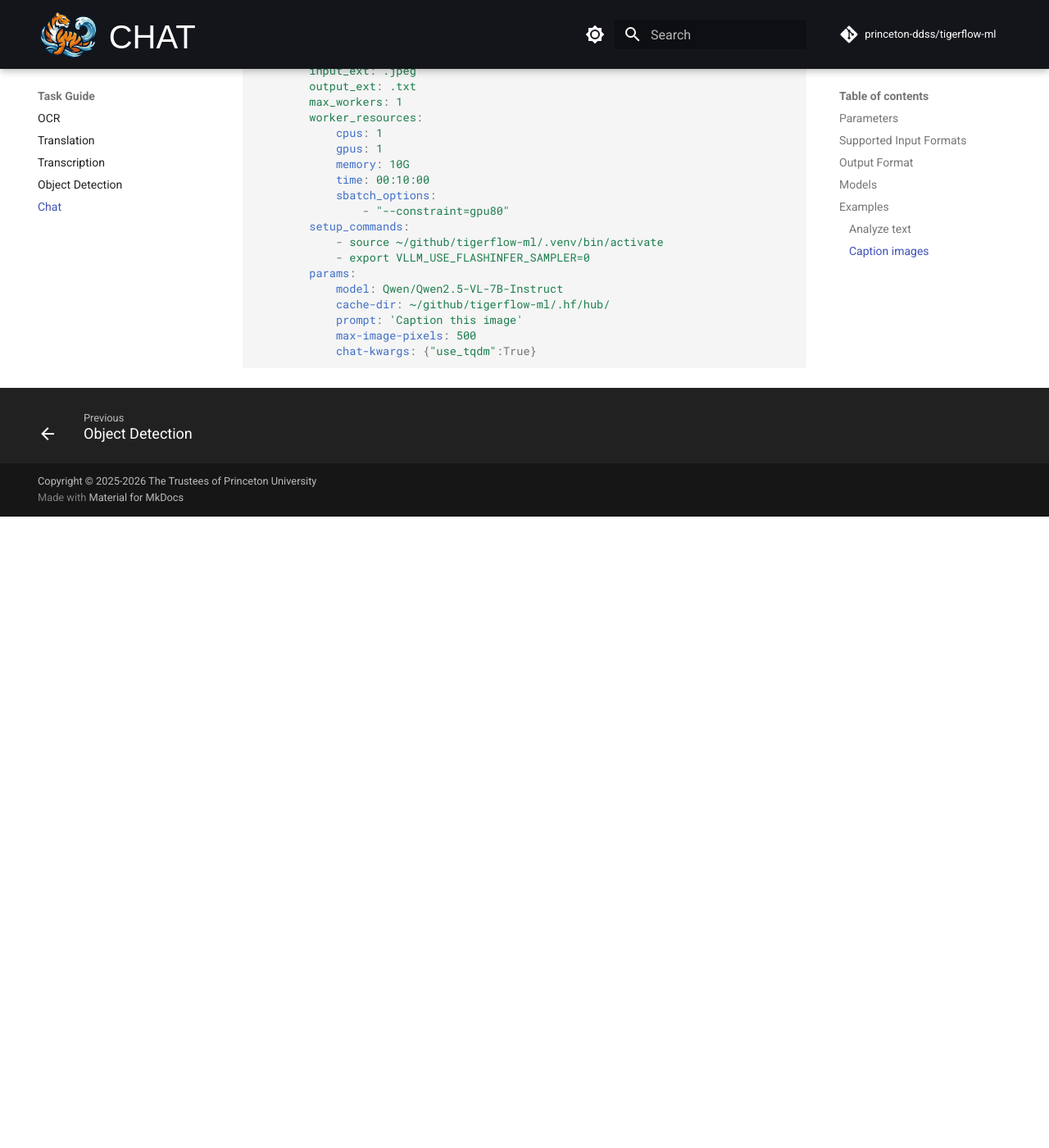
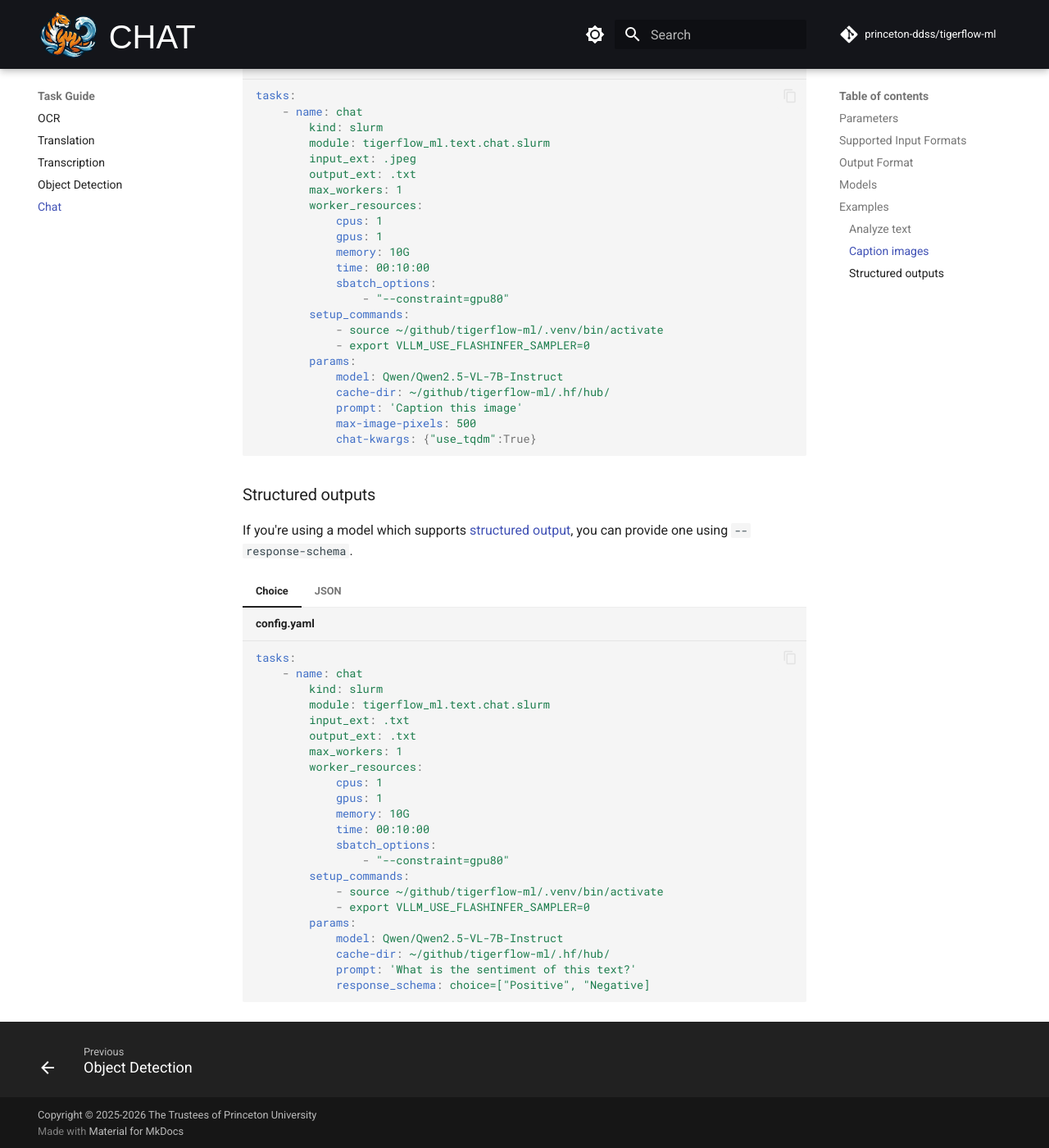
Before and after one commit to princeton-ddss/tigerflow-ml, an MkDocs documentation site: the page built from docs/mkdocs/tasks/chat.md, in a window 1280 px wide and 1400 px high, scrolled down 2515 px. Shown: the whole window at 82% size. Built offline with MkDocs 1.6.1 and Material for MkDocs 9.7.7, drawn with Linux system fonts in a browser that asks for light colours; some web fonts are replaced; comment, search, counter and statistics services are not loaded; the version menu is left out; before the commit the page ends 3145 px from its top, so only the background shows below that; some of the changed text lies outside the part shown.

Commit message:
feat(chat): adds --response_schema

````diff
--- a/docs/mkdocs/tasks/chat.md
+++ b/docs/mkdocs/tasks/chat.md
@@ -16,6 +16,7 @@ Analyze text or image files using vLLM compatible HuggingFace chat models.
 | `--max-model-len`     |                           | Maximum sequence length (input + output tokens) passed to vLLM. Set this for large-context models to avoid OOM. |
 | `--max-image-pixels`  |                           | Maximum image dimension in pixels (width or height). Larger images are downscaled while preserving aspect ratio. |
 | `--temperature`       | `0`                       | The model temperature. Lower numbers make models more deterministic |
+| `--response-schema`   |                           | Constrain the model's output format using vllm structured outputs. Format: `<type>=<value>`. Types: `choice` (list of strings), `json` (JSON schema dict), `regex` (regular expression), `grammar` (EBNF/GBNF grammar string). |
 | `--seed`              | `42`                      | The seed to set for more reproducible behavior                 |
 | `--llm-kwargs`        | `{}`                      | Additional kwargs for vLLM's LLM() constructor. Supplied values override task defaults. |
 | `--sampling-kwargs`   | `{}`                      | Additional kwargs for vLLM's SamplingParams() constructor. Supplied values override task defaults. |
@@ -145,3 +146,62 @@ Any HuggingFace model that is compatible with vLLM's `LLM.chat()`.
     ```text title="hummingbird.txt"
     "Nature's Symphony: A Hummingbird's Dance with a Lily"
     ```
+
+### Structured outputs
+
+If you're using a model which supports [structured output](https://docs.vllm.ai/en/latest/features/structured_outputs/#offline-inference), you can provide one using `--response-schema`.
+
+=== "Choice"
+
+    ```yaml title="config.yaml"
+    tasks:
+        - name: chat
+            kind: slurm
+            module: tigerflow_ml.text.chat.slurm
+            input_ext: .txt
+            output_ext: .txt
+            max_workers: 1
+            worker_resources:
+                cpus: 1
+                gpus: 1
+                memory: 10G
+                time: 00:10:00
+                sbatch_options:
+                    - "--constraint=gpu80"
+            setup_commands:
+                - source ~/github/tigerflow-ml/.venv/bin/activate
+                - export VLLM_USE_FLASHINFER_SAMPLER=0
+            params:
+                model: Qwen/Qwen2.5-VL-7B-Instruct
+                cache-dir: ~/github/tigerflow-ml/.hf/hub/
+                prompt: 'What is the sentiment of this text?'
+                response_schema: choice=["Positive", "Negative]
+    ```
+
+=== "JSON"
+
+    ```yaml title="config.yaml"
+    tasks:
+        - name: chat
+            kind: slurm
+            module: tigerflow_ml.text.chat.slurm
+            input_ext: .jpeg
+            output_ext: .txt
+            max_workers: 1
+            worker_resources:
+                cpus: 1
+                gpus: 2
+                memory: 8G
+                time: 01:00:00
+                sbatch_options:
+                    - "--constraint=gpu80"
+            setup_commands:
+                - source ~/github/tigerflow-ml/.venv/bin/activate
+                - export VLLM_USE_FLASHINFER_SAMPLER=0
+            params:
+            model: Qwen/Qwen2.5-VL-32B-Instruct
+                cache-dir: ~/github/tigerflow-ml/.hf/hub/
+                prompt: What is in this image?
+                response_schema: 'json={"type":"object","properties":{"objects":{"type":"array","items":{"type":"string"}},"scene":{"type":"string"},"dominant_colors":{"type":"array","items":{"type":"string"}}},"required":["objects","scene"]}'
+                max-model-len: 4096
+    ```
````
Also changed, not shown: 2 other files.
